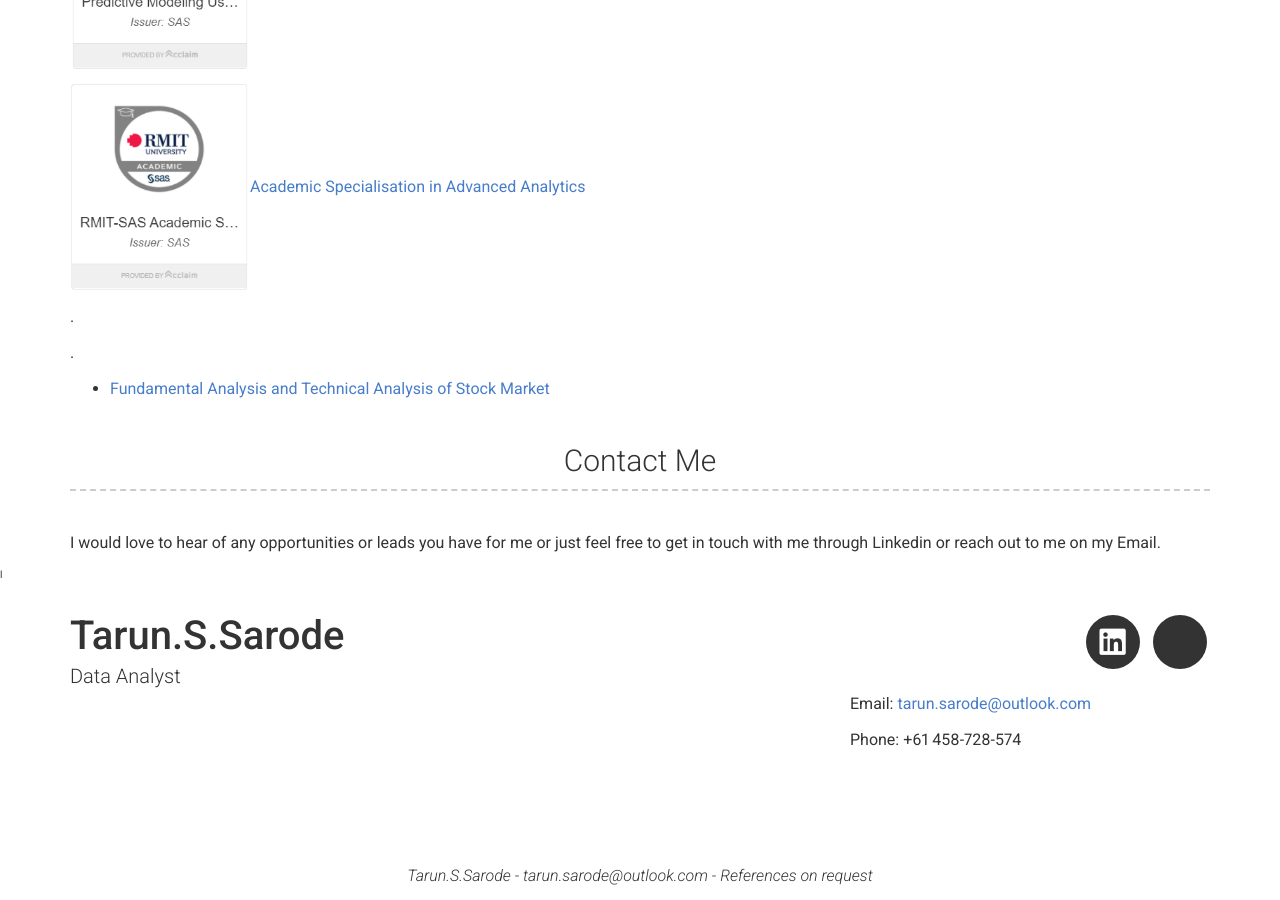
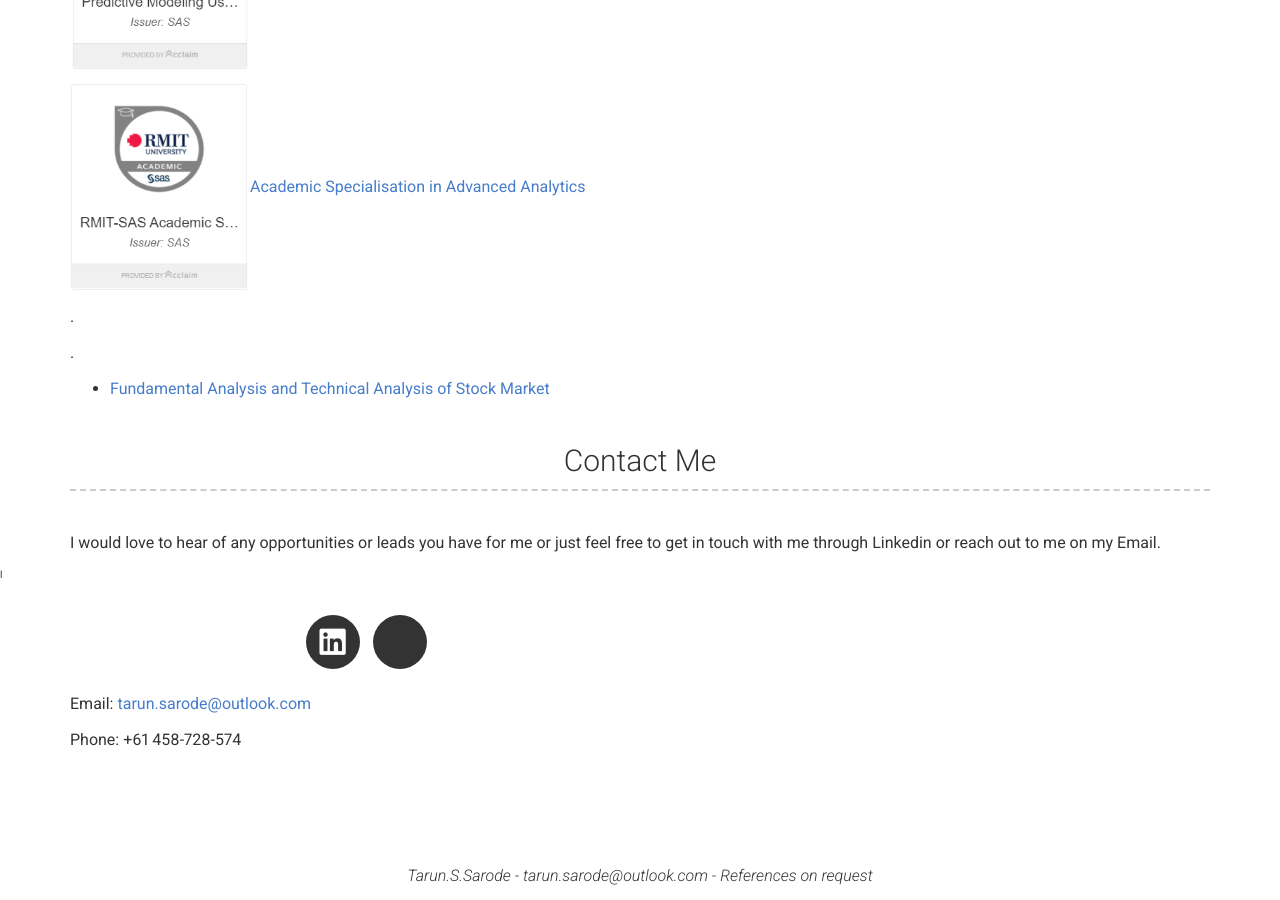
Before and after one commit to Tarun-S-Sarode/Portfolio, a Jekyll site: the page built from index.md, in a window 1280 px wide and 900 px high, scrolled down 4272 px. Built offline with Jekyll 4.4.1, drawn with Linux system fonts in a browser that asks for light colours; nearby versions of some CDN libraries.

Commit message:
Update header_down.html

```diff
--- a/_includes/header_down.html
+++ b/_includes/header_down.html
@@ -1,9 +1,5 @@
 l<div class="container header_down-contianer">
   <div class="row">
-    <div class="col-xs-12 col-sm-6 col-md-6 col-lg-8 header_down-left">
-      <h1>{{ site.name | escape }}</h1>
-      <h2>{{ site.title | escape }}</h2>
-    </div>
     <div class="col-xs-12 col-sm-6 col-md-6 col-lg-4 header_down-right">
       <ul class="icons no-print">
         {%- if site.dribbble_username -%}
@@ -86,7 +82,7 @@ l<div class="container header_down-contianer">
          {%- if site.email -%}
           <li>
             <a target="_blank" href="mailto:{{ site.email| escape }}" class="button button--sacnite button--round-l">
-              <i class="fab fa-envelop" title="Email link"></i>
+              <i class="fas fa-envelop" title="Email link"></i>
             </a>
           </li>
         {%- endif -%}
```
